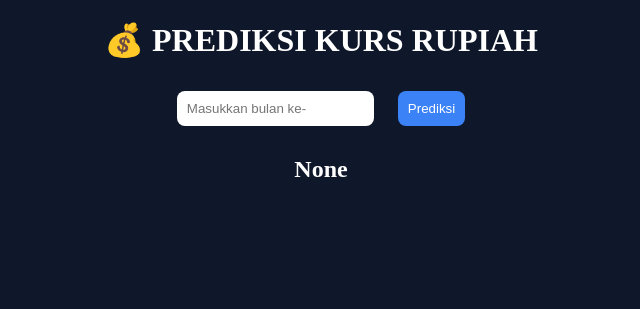
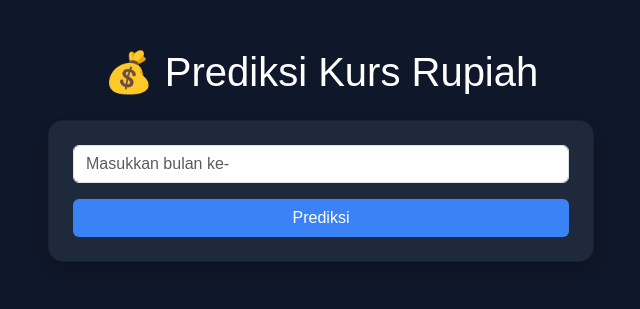
Before and after one commit to fadillahramadhan/nilai-tukar-rupiah, a Flask app: page / in a window 1280 px wide. Shown: the top 309 px of the page, without its empty margins (319-959 px from the left). Run offline with Flask 3, Linux system fonts and the light colour scheme.

Commit message:
Update index.html

```diff
--- a/templates/index.html
+++ b/templates/index.html
@@ -2,43 +2,74 @@
 <html>
 <head>
     <title>PREDIKSI KURS RUPIAH</title>
+
+    <meta name="viewport" content="width=device-width, initial-scale=1">
+
+    <link href="https://cdn.jsdelivr.net/npm/bootstrap@5.3.0/dist/css/bootstrap.min.css" rel="stylesheet">
+
     <style>
         body {
-            font-family: 'Times New Roman', Times, serif;
-            text-align: center;
             background: #0f172a;
             color: white;
+            font-family: 'Poppins', sans-serif;
         }
-        input, button {
-            padding: 10px;
-            margin: 10px;
-            border-radius: 8px;
-            border: none;
+
+        .card {
+            background: #1e293b;
+            border-radius: 15px;
         }
-        button {
+
+        .btn-custom {
             background: #3b82f6;
             color: white;
         }
-        img {
-            margin-top: 20px;
-            width: 500px;
+
+        .btn-custom:hover {
+            background: #2563eb;
         }
     </style>
 </head>
+
 <body>
 
-    <h1>💰 PREDIKSI KURS RUPIAH</h1>
+<div class="container py-5">
 
-    <form action="/predict" method="post">
-        <input type="number" name="bulan" placeholder="Masukkan bulan ke-" required>
-        <button type="submit">Prediksi</button>
-    </form>
+    <h1 class="text-center mb-4">💰 Prediksi Kurs Rupiah</h1>
 
-    <h2>{{ hasil }}</h2>
+    <div class="row justify-content-center">
+        <div class="col-md-6 col-12">
 
-    {% if gambar %}
-        <img src="{{ url_for('static', filename=gambar) }}">
-    {% endif %}
+            <div class="card p-4 shadow">
+
+                <form action="/predict" method="post">
+                    <input type="number" name="bulan"
+                           class="form-control mb-3"
+                           placeholder="Masukkan bulan ke-" required>
+
+                    <button type="submit" class="btn btn-custom w-100">
+                        Prediksi
+                    </button>
+                </form>
+
+            </div>
+
+            {% if hasil %}
+            <div class="alert alert-success mt-3 text-center">
+                {{ hasil }}
+            </div>
+            {% endif %}
+
+            {% if gambar %}
+            <div class="text-center mt-3">
+                <img src="{{ url_for('static', filename=gambar) }}"
+                     class="img-fluid rounded shadow">
+            </div>
+            {% endif %}
+
+        </div>
+    </div>
+
+</div>
 
 </body>
 </html>
```
